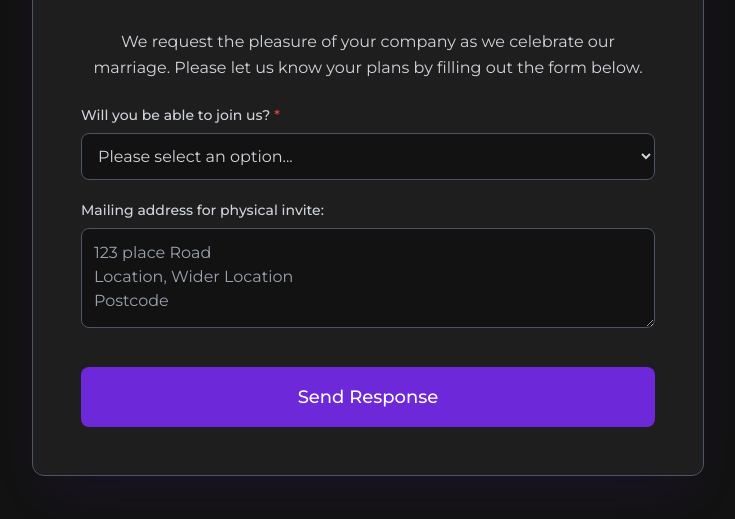
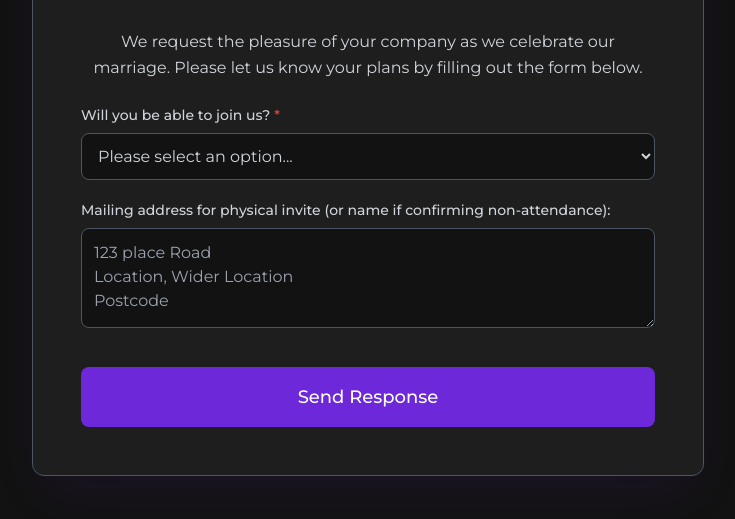
Before and after one commit to JamesDrummer/James-Elise-Wedding, a website: page index.html in a window 1280 px wide. Shown: the part 253-772 px from the top of the page, without its empty margins (272-1007 px from the left). Drawn offline with nearby package versions, Linux system fonts and the light colour scheme.

Commit message:
more bugfixing

```diff
--- a/index.html
+++ b/index.html
@@ -64,7 +64,7 @@
                     <textarea id="attendees" name="attendees" placeholder="e.g., John Smith, Jane Smith" class="w-full p-3 bg-brand-dark border border-brand-border rounded-lg text-brand-text focus:outline-none focus:ring-2 focus:ring-brand-accent focus:border-transparent transition resize-y min-h-[100px]"></textarea>
                 </div>
 
-                <label for="address" class="font-medium mb-2 mt-5 block text-sm text-brand-text">Mailing address for physical invite:</label>
+                <label for="address" class="font-medium mb-2 mt-5 block text-sm text-brand-text">Mailing address for physical invite (or name if confirming non-attendance):</label>
                 <textarea id="address" name="address" placeholder="123 place Road&#10;Location, Wider Location &#10;Postcode" class="w-full p-3 bg-brand-dark border border-brand-border rounded-lg text-brand-text focus:outline-none focus:ring-2 focus:ring-brand-accent focus:border-transparent transition resize-y min-h-[100px]"></textarea>
 
                 <button type="submit" class="w-full bg-brand-primary text-white p-4 rounded-lg text-lg font-medium cursor-pointer mt-8 hover:bg-brand-primary-dark transition-colors duration-300 focus:outline-none focus:ring-2 focus:ring-offset-2 focus:ring-offset-brand-card focus:ring-brand-accent">Send Response</button>
```
